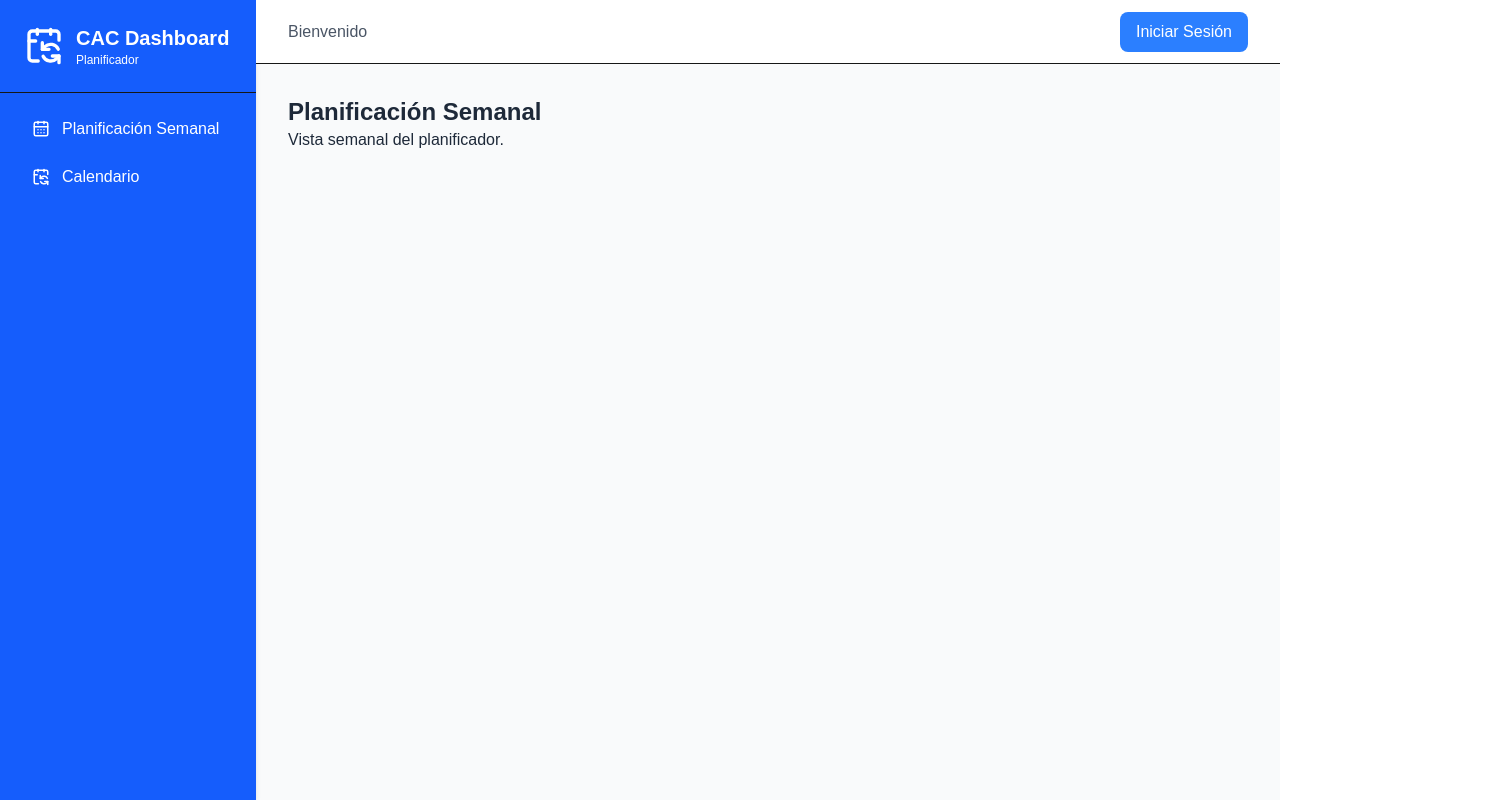
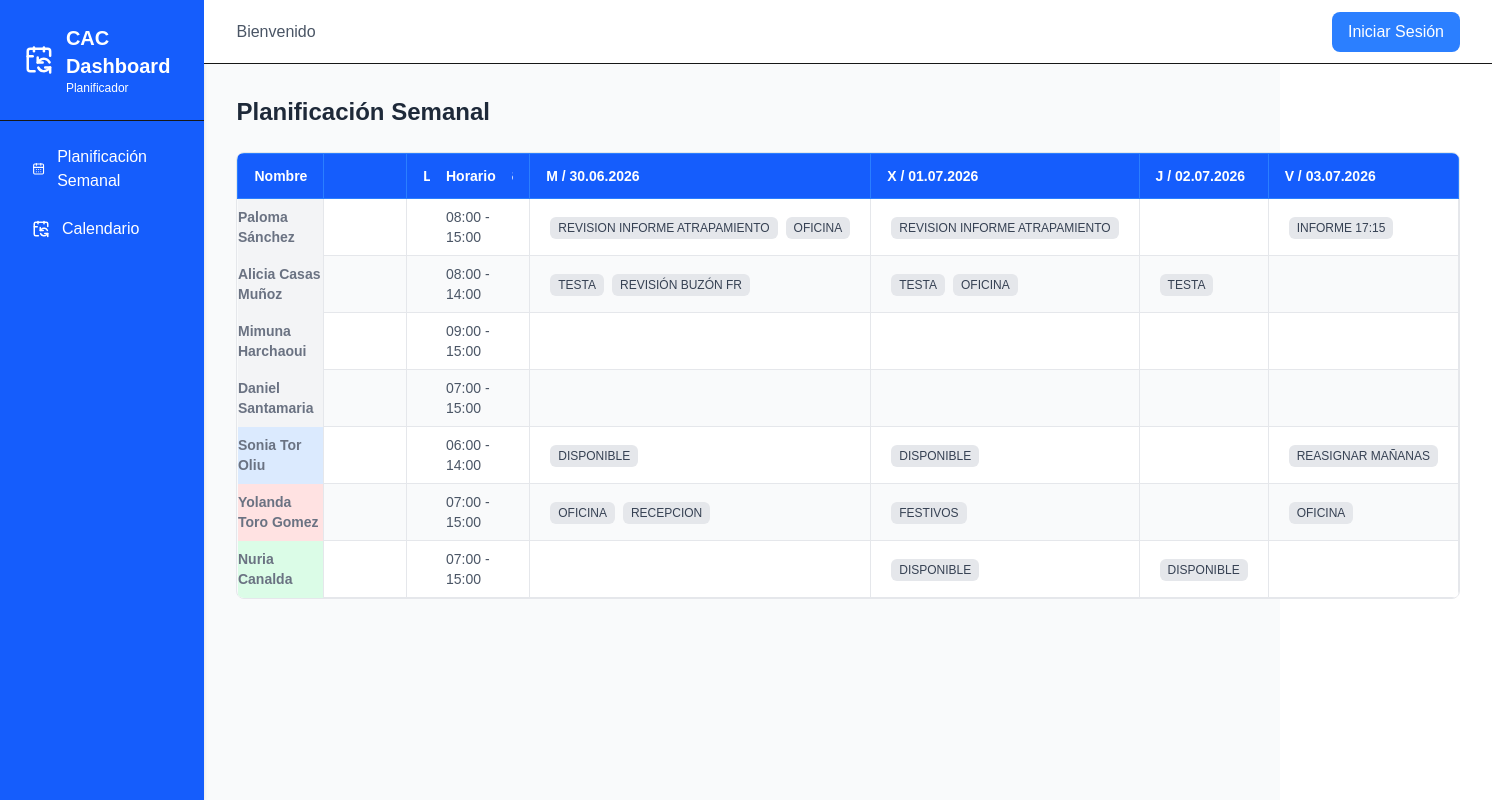
Before and after one commit to DanSantamaria/work-planner-dashboard, a Next.js app: page /semana in a window 1280 px wide. Shown: the whole page, 1492 px wide, since content can reach past the window. Built offline with nearby package versions, Linux system fonts and the light colour scheme; no server answers.

Commit message:
feat: add weekly planner grid with LOB colors and task pills

```diff
--- a/src/app/(public)/semana/page.tsx
+++ b/src/app/(public)/semana/page.tsx
@@ -1,8 +1,28 @@
+import SemanaGrid from "@/components/semana/SemanaGrid";
+
+const mockEmpleados = [
+  { id: "1", nombre: "Paloma Sánchez", lob: "COORDINACION", horario: "08:00 - 15:00" },
+  { id: "2", nombre: "Alicia Casas Muñoz", lob: "COORDINACION", horario: "08:00 - 14:00" },
+  { id: "3", nombre: "Mimuna Harchaoui", lob: "COORDINACION", horario: "09:00 - 15:00" },
+  { id: "4", nombre: "Daniel Santamaria", lob: "COORDINACION", horario: "07:00 - 15:00" },
+  { id: "5", nombre: "Sonia Tor Oliu", lob: "FRANCIA", horario: "06:00 - 14:00" },
+  { id: "6", nombre: "Yolanda Toro Gomez", lob: "ESPAÑA", horario: "07:00 - 15:00" },
+  { id: "7", nombre: "Nuria Canalda", lob: "IRLANDA", horario: "07:00 - 15:00" },
+];
+
+const mockTareas = {
+  "1": { 1: ["REVISION INFORME ATRAPAMIENTO", "OFICINA"], 2: ["REVISION INFORME ATRAPAMIENTO"], 3: [], 4: ["INFORME 17:15"], 5: ["INFORME 17:15"] },
+  "2": { 1: ["TESTA", "REVISIÓN BUZÓN FR"], 2: ["TESTA", "OFICINA"], 3: ["TESTA"], 4: [], 5: [] },
+  "5": { 1: ["DISPONIBLE"], 2: ["DISPONIBLE"], 3: [], 4: ["REASIGNAR MAÑANAS"], 5: ["DISPONIBLE"] },
+  "6": { 1: ["OFICINA", "RECEPCION"], 2: ["FESTIVOS"], 3: [], 4: ["OFICINA"], 5: [] },
+  "7": { 1: [], 2: ["DISPONIBLE"], 3: ["DISPONIBLE"], 4: [], 5: ["DISPONIBLE"] },
+};
+
 export default function SemanaPage() {
   return (
-    <main className="text-gray-800">
-      <h1 className="text-2xl font-bold">Planificación Semanal</h1>
-      <p>Vista semanal del planificador.</p>
-    </main>
+    <div>
+      <h1 className="text-2xl font-bold text-gray-800 mb-6">Planificación Semanal</h1>
+      <SemanaGrid empleados={mockEmpleados} tareas={mockTareas} />
+    </div>
   );
 }
--- /dev/null
+++ b/src/components/semana/SemanaGrid.tsx
@@ -0,0 +1,95 @@
+const DAY_LETTERS = ["L", "M", "X", "J", "V"];
+
+function getMonday(date: Date) {
+  const day = date.getDay();
+  const diff = day === 0 ? -6 : 1 - day;
+  const monday = new Date(date);
+  monday.setDate(date.getDate() + diff);
+  monday.setHours(0, 0, 0, 0);
+  return monday;
+}
+
+function getWeekDays() {
+  const monday = getMonday(new Date());
+
+  return DAY_LETTERS.map((letter, i) => {
+    const date = new Date(monday);
+    date.setDate(monday.getDate() + i);
+
+    const dd = String(date.getDate()).padStart(2, "0");
+    const mm = String(date.getMonth() + 1).padStart(2, "0");
+    const yyyy = date.getFullYear();
+
+    return { label: `${letter} / ${dd}.${mm}.${yyyy}` };
+  });
+}
+
+type Props = {
+  empleados: { id: string; nombre: string; lob: string; horario: string }[];
+  tareas: Record<string, Record<number, string[]>>;
+};
+
+export default function SemanaGrid({ empleados, tareas }: Props) {
+  const weekDays = getWeekDays();
+
+  function getLobColor(lob: string) {
+    if (lob === "ESPAÑA") return "bg-red-100 text-gray-500";
+    if (lob === "FRANCIA") return "bg-blue-100 text-gray-500";
+    if (lob === "IRLANDA") return "bg-green-100 text-gray-500";
+    return "bg-gray-100 text-gray-500";
+  }
+
+  return (
+    <div className="overflow-x-auto border border-gray-200 rounded-lg">
+      <table className="w-full border-collapse text-sm">
+        <thead>
+          <tr className="bg-blue-600 text-white">
+            <th className="sticky left-0 z-20 w-48 border border-blue-500 bg-blue-600 px-4 py-3 text-left">
+              Nombre
+            </th>
+            <th className="sticky left-48 z-20 w-32 border border-blue-500 bg-blue-600 px-4 py-3 text-left">
+              Horario
+            </th>
+            {weekDays.map((day) => (
+              <th
+                key={day.label}
+                className="whitespace-nowrap border border-blue-500 px-4 py-3 text-left">
+                {day.label}
+              </th>
+            ))}
+          </tr>
+        </thead>
+        <tbody>
+          {empleados.map((empleado, index) => {
+            const rowBg = index % 2 === 0 ? "bg-white" : "bg-gray-50";
+
+            return (
+              <tr key={empleado.id} className={rowBg}>
+                <td className={`font-semibold ${getLobColor(empleado.lob)}`}>
+                  {empleado.nombre}
+                </td>
+                <td
+                  className={`sticky left-48 z-10 w-32 border border-gray-200 px-4 py-2 text-gray-600 ${rowBg}`}>
+                  {empleado.horario}
+                </td>
+                {weekDays.map((_, dayIndex) => (
+                  <td
+                    key={dayIndex}
+                    className="whitespace-nowrap border border-gray-200 px-4 py-2 text-gray-700">
+                    {(tareas[empleado.id]?.[dayIndex] ?? []).map((tarea) => (
+                      <span
+                        key={tarea}
+                        className="bg-gray-200 text-gray-700 rounded-md text-xs px-2 py-1 m-1">
+                        {tarea}
+                      </span>
+                    ))}
+                  </td>
+                ))}
+              </tr>
+            );
+          })}
+        </tbody>
+      </table>
+    </div>
+  );
+}
```
